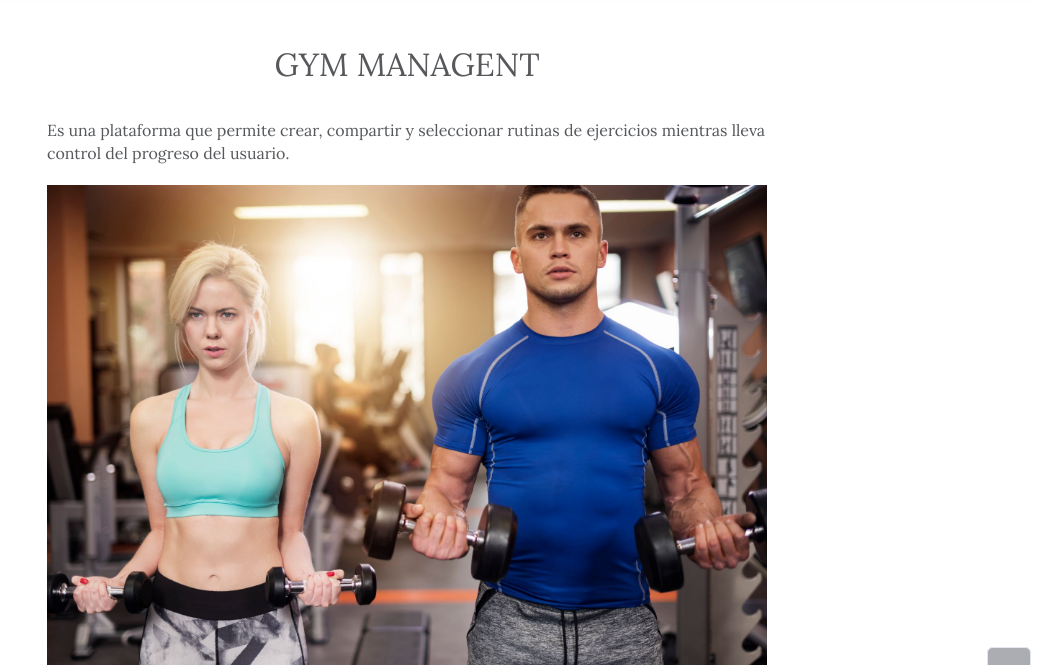
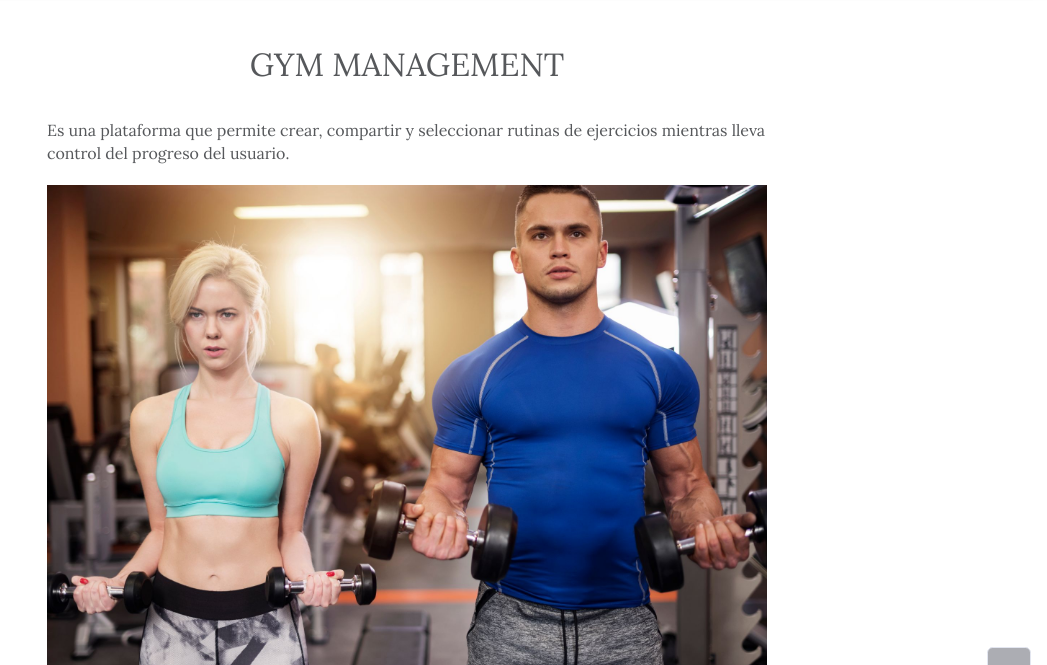
Before and after one commit to IngeSoft202110/GymManagement, a Django app: page / in a window 1280 px wide. Shown: the part 93-758 px from the top of the page, without its empty margins (233-1280 px from the left). Run offline with Django 3.2, Linux system fonts and the light colour scheme; some libraries are stand-ins or nearby versions.

Commit message:
ortografía

```diff
--- a/proyecto/templates/index.html
+++ b/proyecto/templates/index.html
@@ -49,7 +49,7 @@
                 <div class="col-lg-10 col-xl-8 offset-lg-1 offset-xl-2">
                     <!-- Start: Intro -->
                     <div class="intro">
-                        <h1 class="text-center">GYM MANAGENT</h1>
+                        <h1 class="text-center">GYM MANAGEMENT</h1>
                     </div>
 
                     <div class="text">
```
